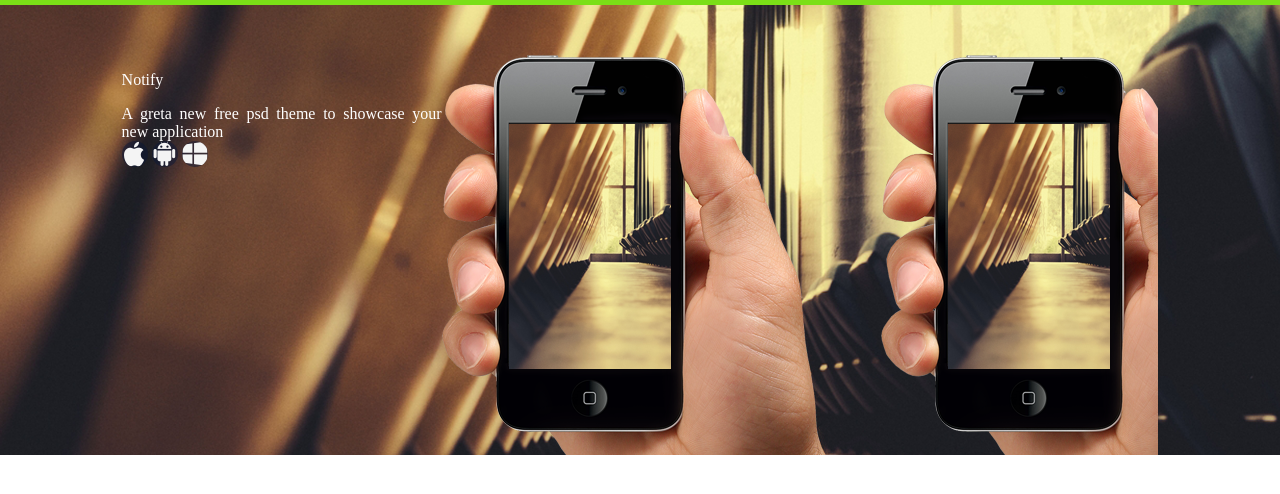
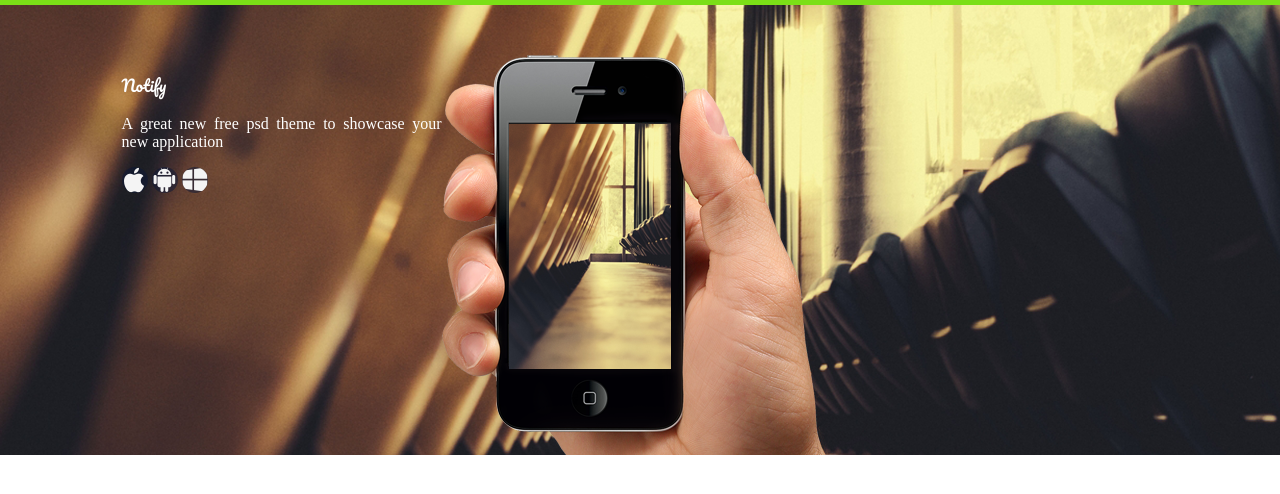
Before and after one commit to BRTytan/notify, a plain HTML site: page index.html in a window 1280 px wide. Drawn offline with Linux system fonts and the light colour scheme.

Commit message:
aprimorando text

```diff
--- a/index.html
+++ b/index.html
@@ -5,6 +5,7 @@
     <meta name="viewport" content="width=device-width, initial-scale=1.0">
     <meta http-equiv="X-UA-Compatible" content="ie=edge">
     <link rel="stylesheet" href="style.css">
+    <link href="https://fonts.googleapis.com/css?family=Pacifico&display=swap" rel="stylesheet">
     <title>Notify o que?</title>
 </head>
 <body>
@@ -16,10 +17,10 @@
     <header>
         <div class="background">
             <div class="coluna">
-                <div class="text">
-                    <p>Notify</p>
+                <div class="textGeral">
+                    <p class="textEspec">Notify</p>
 
-                    <p></p>A greta new free psd theme to showcase your new application
+                    <p>A great new free psd theme to showcase your new application</p>
                 </div>
                 <div>
                     <img class="icons" src="imagens/icone-ios.png">
@@ -29,7 +30,6 @@
             </div>
             <div class="imageHand">
             </div>
-
         </div>
     </header>
 </body>
--- a/style.css
+++ b/style.css
@@ -14,6 +14,9 @@ header{
     justify-items: space-between;
     height: 400px;
     width: 100%;
+}
+div{
+    background-repeat: no-repeat;
 }
 .background{
     background-image: url("imagens/banner.png");
@@ -32,10 +35,13 @@ header{
     height: 150px;
     width: 25%;
 }
-.text{
+.textGeral{
     justify-content: center;
     text-align: justify;
     color: white;
+}
+.textEspec{
+    font-family: 'Pacifico', cursive;
 }
 .icons{
     border-radius: 75%;
@@ -43,6 +49,7 @@ header{
     backdrop-filter:initial;
 }
 .imageHand{
+    background-repeat: none;
     height: 400px;
     width: 56%;
     background-image: url("imagens/hand.png");
```
